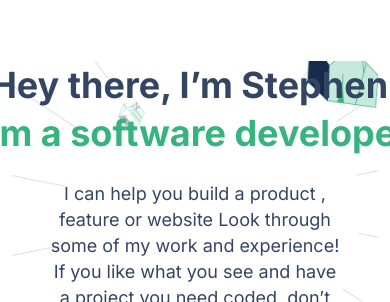
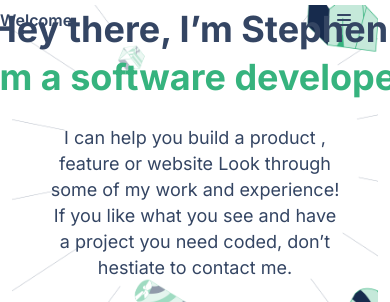
Before and after one commit to stephenkati/Portfolio-with-bootstrap, a website: page index.html in a window 390 px wide. Shown: the top 302 px of the page. Drawn offline with nearby package versions, Linux system fonts and the light colour scheme.

Commit message:
Finish up on the design

```diff
--- a/index.html
+++ b/index.html
@@ -17,32 +17,27 @@
   </head>
   <body>
     <div class="container-fluid">
-      <nav class="navbar navbar-expand-lg ">
+      <nav class="navbar navbar-expand-lg fixed-top">
+        <div class="smallscreenmenu d-sm-block d-lg-none">
+          <ul class=" list-group list-group-horizontal list-unstyled">
+            <li class="list-item"> <a href="" class="text-decoration-none">Welcome</a> </li>
+            <li class="list-item ms-auto"><i class="fa-sharp fa-solid fa-bars"></i></li>
+          </ul>
+        </div>
         <div class="container-fluid">
-          <button
-            class="navbar-toggler "
-            type="button"
-            data-bs-toggle="collapse"
-            data-bs-target="#navbarNav"
-            aria-controls="navbarNav"
-            aria-expanded="false"
-            aria-label="Toggle navigation"
-          >
-            <span class="navbar-toggler-icon dark"></span>
-          </button>
           <div
-            class="collapse navbar-collapse justify-content-center"
+            class="collapse navbar-collapse justify-content-center "
             id="navbarNav"
           >
             <ul class="navbar-nav gap-4 ml-auto">
               <li class="nav-item">
-                <a class="nav-link" href="#">Portfolio</a>
+                <a class="nav-link" href="#sect-main">Portfolio</a>
               </li>
               <li class="nav-item">
-                <a class="nav-link" href="#">About</a>
+                <a class="nav-link" href="#about-me">About</a>
               </li>
               <li class="nav-item">
-                <a class="nav-link" href="#">Contact</a>
+                <a class="nav-link" href="#contact">Contact</a>
               </li>
             </ul>
           </div>
@@ -51,8 +46,8 @@
     </div>
 
     <div
-      class="container-fluid d-flex flex-column align-items-center justify-content-center text-center"
-    >
+      class="container-fluid d-flex flex-column align-items-center justify-content-center text-center main"
+      data-bs-spy="scroll" data-bs-target="#navbarNav" data-bs-offset="0" class="scrollspy-example" tabindex="0">
       <section
         class="d-flex gap-4 flex-column align-items-center justify-content-center"
         id="sect-main"
@@ -231,22 +226,6 @@
               </div>
             </div>
 
-          <!-- <div class="card col-lg-4 col-md-6 col-sm-12 p-0 bg-light">
-            <div class="card-img-top bg-light" alt="..."> </div>
-            <div
-              class="card-body pt-4 d-flex flex-column gap-3 m-0 align-items-center justify-content-start card-body-card"
-            >
-              <h5 class="card-title">Multi-Post Stories <br />Gain+Glory</h5>
-              <ul class="list-group list-group-horizontal list-unstyled gap-1">
-                <li class="list-item bg-light p-1 rounded">Ruby on rails</li>
-                <li class="list-item bg-light p-1 rounded">css</li>
-                <li class="list-item bg-light p-1 rounded">JavaScript</li>
-                <li class="list-item bg-light p-1 rounded">html</li>
-              </ul>
-              <a href="#" class="btn btn-success p-2">See more</a>
-            </div>
-          </div> -->
-          <!-- </div> -->
         </div>
       </section>
 
@@ -351,7 +330,7 @@
         </div>
       </section>
 
-      <section id="contact" class="d-flex flex-column align-items-center justify-content-center">
+      <section id="contact" class="d-flex flex-column align-items-center justify-content-center sm-pb-0">
         <div class="row">
           <div class="col-lg-6 col-md-6 col-sm-12">
             <h3 class="">
@@ -396,7 +375,9 @@
             </form>
           </div>
         </div>
+        <p class="email d-lg-none d-sm-block">stephenkatuli@gmail.com</p>
       </section>
+
       <hr>
       <section id="footer" class="d-flex justify-content-center align-items-center">
          <ul class="list-group list-group-horizontal list-unstyled gap-3">
--- a/style.css
+++ b/style.css
@@ -4,6 +4,20 @@ body {
   font-family: "Inter", sans-serif;
   color: #344563;
   width: 100%;
+}
+
+.main {
+  position: relative;
+}
+
+.smallscreenmenu {
+  width: 90%;
+}
+
+.text-decoration-none {
+  font-family: "Inter", sans-serif;
+  color: #344563;
+  font-weight: 600;
 }
 
 .nav-link {
@@ -168,12 +182,6 @@ textarea {
   padding-top: 50px;
 }
 
-hr {
-  width: 100%;
-  padding: 0;
-  margin: 0;
-}
-
 #footer {
   height: 50px;
 }
@@ -213,6 +221,15 @@ hr {
     background-repeat: no-repeat;
     background-size: 15%;
   }
+
+  .email {
+    font-size: 16px;
+    padding-bottom: 0;
+  }
+
+  #footer {
+    padding-bottom: 300px;
+  }
 }
 
 @media only screen and (min-width: 451px){
@@ -245,6 +262,12 @@ hr {
     background-repeat: no-repeat;
     background-size: 15%;
   }
+
+  hr {
+    width: 100%;
+    padding: 0;
+    margin: 0;
+  }
 }
 
 /* media query for p in top section and aboutme */
```
